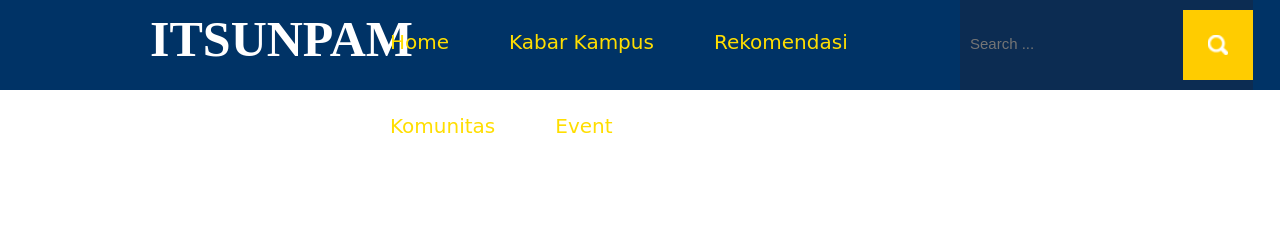
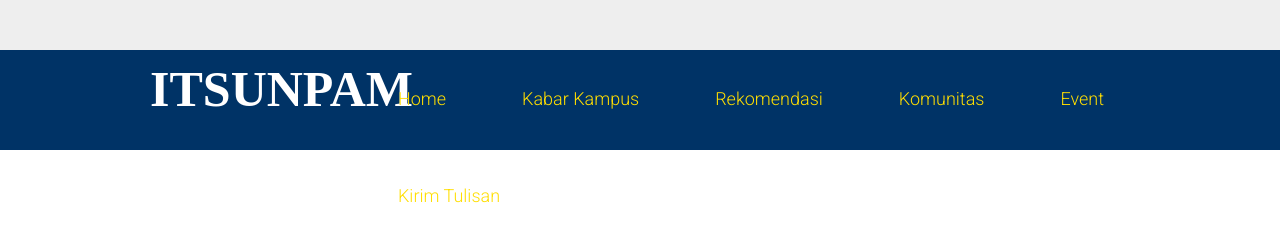
Before and after one commit to AdjieGunt/itsunpam, a plain HTML site: page index.html in a window 1280 px wide. Drawn offline with Linux system fonts and the light colour scheme; a web font is replaced by a local one.

Commit message:
update header bar

```diff
--- a/index.html
+++ b/index.html
@@ -7,6 +7,9 @@
 <body>
 
 <header>
+	<div id="top-nav">
+
+	</div>
 	<div id="logo">
 
 			<h2>ITS<span>UNPAM</span></h2>
@@ -16,16 +19,17 @@
 			<li><a href="#">Home</a></li>
 			<li><a href="#">Kabar Kampus</a></li>
 			<li><a href="#">Rekomendasi</a></li>
-			<li><a href="#">Komunitas	</a></li>
+			<li><a href="#">Komunitas</a></li>
 			<li><a href="#">Event</a></li>
+			<li><a href="">Kirim Tulisan</a></li>
 		</ul>
 	</nav>
-	<div class="search">
+	<!-- <div class="search">
 		<form>
 		<input type="text" placeholder="Search ..." name="search"></input>
 		<input class="search-btn" value="" type="submit" ></input>
 		</form>
-	</div>
+	</div> -->
 </header>
 
 
--- a/style.css
+++ b/style.css
@@ -1,6 +1,7 @@
 
 @import 'fonts/BalooTamma-Regular.ttf';
 @import 'https://fonts.googleapis.com/css?family=Baloo+Tamma';
+@import 'https://fonts.googleapis.com/css?family=Roboto:300,700';
 
 :root {
 	--blue-pr: #003366;
@@ -18,20 +19,28 @@ header {
 	flex-flow: row wrap;
 	margin: 0px;
 	width: 100%;
-	height: 90px;
+	height: 150px;
 	background-color: var(--blue-pr);
+}
+
+#top-nav {
+	margin: 0px;
+	height: 50px;
+	width: 100%;
+	background: #eee;
 }
 
 nav {
 	margin: 0px;
-	width: 50%;
-	height: 90px;
+	width: 70%;
+	height: 120px;
 	float: right;
 }
 
 nav > ul {
 	margin: 0px;
-	font-family: 'Baloo Tamma', cursive;
+	font-family: 'Roboto';
+	/*font-weight: bold;*/
 	list-style: none;
 }
 
@@ -40,8 +49,8 @@ nav > ul > li > a{
 	text-decoration: none;
 	float: left;
 	display: block;
-	padding: 30px;
-	font-size: 20px;
+	padding: 38px;
+	font-size: 18px;
 }
 
 nav, li, a:hover {
```
